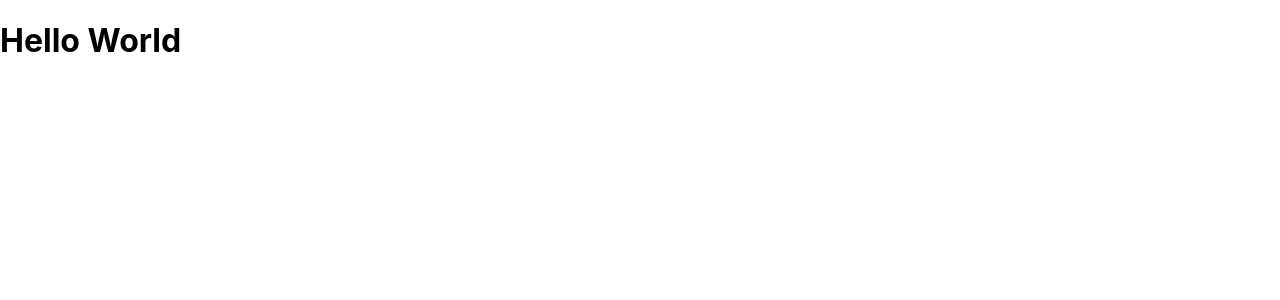
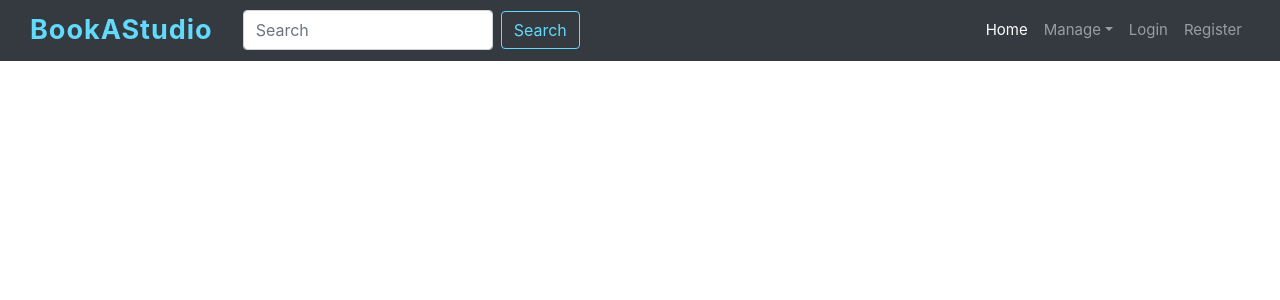
Before and after one commit to eminshamshoian/studio-booking, a React (Create React App) app: page / in a window 1280 px wide. Shown: the top 300 px of the page. Built offline with nearby package versions, Linux system fonts and the light colour scheme.

Commit message:
changed navbar style and added scss

```diff
--- a/package.json
+++ b/package.json
@@ -7,6 +7,9 @@
     "@testing-library/react": "^9.5.0",
     "@testing-library/user-event": "^7.2.1",
     "bootstrap": "^4.4.1",
+    "jquery": "^3.4.1",
+    "node-sass": "^4.14.0",
+    "popper.js": "^1.16.0",
     "react": "^16.13.1",
     "react-dom": "^16.13.1",
     "react-scripts": "3.4.1"
--- a/src/App.js
+++ b/src/App.js
@@ -1,9 +1,10 @@
 import React from 'react';
+import Header from './components/shared/Header';
 
 function App() {
     return (
         <div className='App'>
-            <h1>Hello World</h1>
+            <Header />
         </div>
     );
 }
--- /dev/null
+++ b/src/components/shared/Header.js
@@ -0,0 +1,91 @@
+import React from 'react';
+
+/* eslint-disable jsx-a11y/anchor-is-valid */
+
+const Header = () => {
+    return (
+        <nav className='navbar navbar-expand-lg navbar-dark bg-dark'>
+            <a className='navbar-brand' href='#'>
+                BookAStudio
+            </a>
+            <button
+                className='navbar-toggler'
+                type='button'
+                data-toggle='collapse'
+                data-target='#navbarSupportedContent'
+                aria-controls='navbarSupportedContent'
+                aria-expanded='false'
+                aria-label='Toggle navigation'
+            >
+                <span className='navbar-toggler-icon'></span>
+            </button>
+
+            <div
+                className='collapse navbar-collapse'
+                id='navbarSupportedContent'
+            >
+                <form className='form-inline my-2 my-lg-0'>
+                    <input
+                        className='form-control mr-sm-2 sb-search'
+                        type='search'
+                        placeholder='Search'
+                        aria-label='Search'
+                    />
+                    <button
+                        className='btn btn-sb-main btn-outline-success my-2 my-sm-0'
+                        type='submit'
+                    >
+                        Search
+                    </button>
+                </form>
+                <ul className='navbar-nav ml-auto'>
+                    <li className='nav-item active'>
+                        <a className='nav-link' href='#'>
+                            Home <span className='sr-only'>(current)</span>
+                        </a>
+                    </li>
+                    <li className='nav-item dropdown'>
+                        <a
+                            className='nav-link dropdown-toggle'
+                            href='#'
+                            id='navbarDropdown'
+                            role='button'
+                            data-toggle='dropdown'
+                            aria-haspopup='true'
+                            aria-expanded='false'
+                        >
+                            Manage
+                        </a>
+                        <div
+                            className='dropdown-menu'
+                            aria-labelledby='navbarDropdown'
+                        >
+                            <a className='dropdown-item' href='#'>
+                                Action
+                            </a>
+                            <a className='dropdown-item' href='#'>
+                                Another action
+                            </a>
+                            <div className='dropdown-divider'></div>
+                            <a className='dropdown-item' href='#'>
+                                Something else here
+                            </a>
+                        </div>
+                    </li>
+                    <li className='nav-item'>
+                        <a className='nav-link' href='#'>
+                            Login
+                        </a>
+                    </li>
+                    <li className='nav-item'>
+                        <a className='nav-link' href='#'>
+                            Register
+                        </a>
+                    </li>
+                </ul>
+            </div>
+        </nav>
+    );
+};
+
+export default Header;
--- a/src/index.css
+++ /dev/null
@@ -1,13 +0,0 @@
-body {
-  margin: 0;
-  font-family: -apple-system, BlinkMacSystemFont, 'Segoe UI', 'Roboto', 'Oxygen',
-    'Ubuntu', 'Cantarell', 'Fira Sans', 'Droid Sans', 'Helvetica Neue',
-    sans-serif;
-  -webkit-font-smoothing: antialiased;
-  -moz-osx-font-smoothing: grayscale;
-}
-
-code {
-  font-family: source-code-pro, Menlo, Monaco, Consolas, 'Courier New',
-    monospace;
-}
--- a/src/index.js
+++ b/src/index.js
@@ -1,17 +1,7 @@
 import React from 'react';
 import ReactDOM from 'react-dom';
-import './index.css';
+import 'bootstrap/dist/js/bootstrap.min.js';
+import './index.scss';
 import App from './App';
-import * as serviceWorker from './serviceWorker';
 
-ReactDOM.render(
-    <React.StrictMode>
-        <App />
-    </React.StrictMode>,
-    document.getElementById('root')
-);
-
-// If you want your app to work offline and load faster, you can change
-// unregister() to register() below. Note this comes with some pitfalls.
-// Learn more about service workers: https://bit.ly/CRA-PWA
-serviceWorker.unregister();
+ReactDOM.render(<App />, document.getElementById('root'));
--- /dev/null
+++ b/src/index.scss
@@ -0,0 +1,2 @@
+@import '~bootstrap/dist/css/bootstrap.min.css';
+@import './styles';
--- /dev/null
+++ b/src/styles/_colors.scss
@@ -0,0 +1 @@
+$main-app-color: #61dafb;
--- /dev/null
+++ b/src/styles/_header.scss
@@ -0,0 +1,25 @@
+.navbar {
+    padding: 5px 30px;
+    .navbar-brand {
+        margin-right: 30px;
+        font-size: 27px;
+        letter-spacing: 1px;
+        color: $main-app-color;
+        font-weight: bold;
+    }
+    .nav-item {
+        font-size: 15px;
+    }
+    .sb-search {
+        height: 40px;
+        width: 250px;
+    }
+}
+
+.navbar-dark .navbar-nav {
+    .nav-link {
+        &:hover {
+            color: $main-app-color;
+        }
+    }
+}
--- /dev/null
+++ b/src/styles/_index.scss
@@ -0,0 +1,18 @@
+@import './colors';
+@import './header.scss';
+
+.btn {
+    &.btn-sb-main {
+        border-color: $main-app-color;
+        color: $main-app-color;
+
+        &:hover,
+        &:focus,
+        &:active {
+            background-color: $main-app-color;
+            border-color: $main-app-color;
+            color: white;
+            box-shadow: none;
+        }
+    }
+}
```
Also changed, not shown: 1 other file (tests, documents, lock files or other folders).
